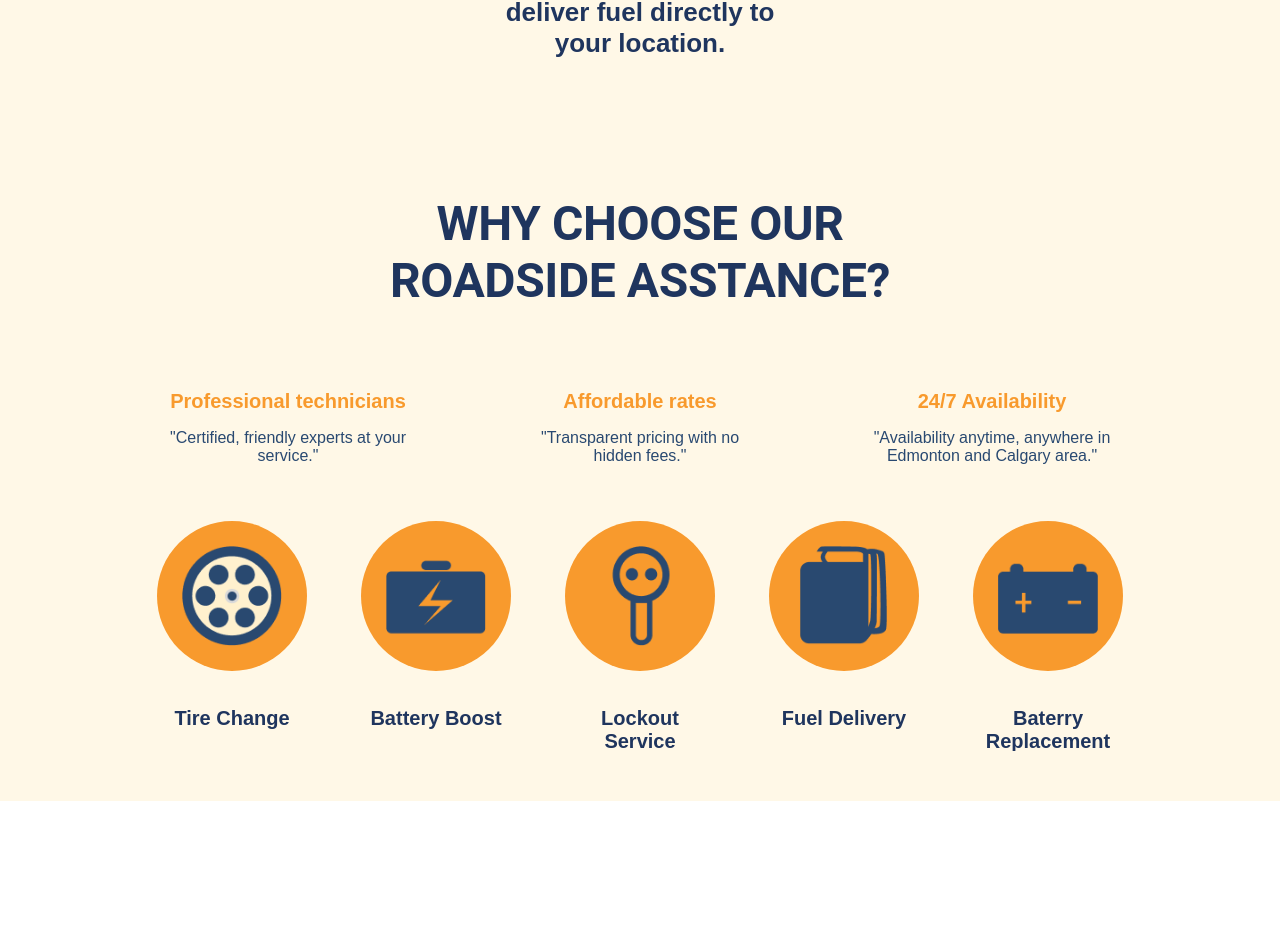
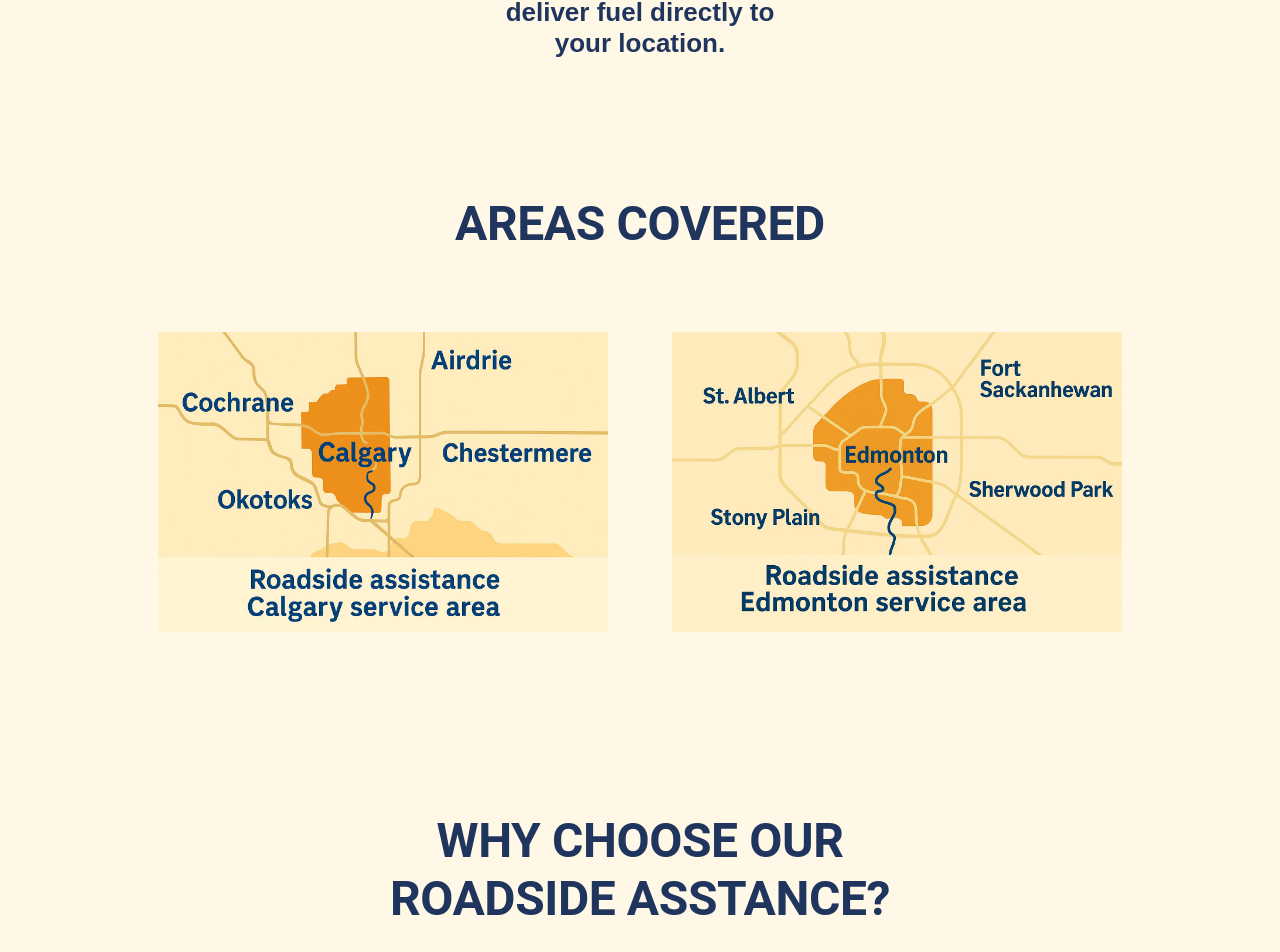
Before and after one commit to Marcobc-exe/fonelcorp, a React (Vite) app: page / in a window 1280 px wide. Shown: the part 2666-3618 px from the top of the page. Before the commit the page ends 3467 px from the top, so only its background shows below. Built offline with nearby package versions, Linux system fonts and the light colour scheme.

Commit message:
funct: Areas covered section was created

```diff
--- a/src/App.tsx
+++ b/src/App.tsx
@@ -3,6 +3,7 @@ import './App.css'
 import { HeroTitle } from './components/HeroTitle/HeroTittle'
 import { OurServices } from './components/OurServices/OurServices'
 import { ChooseUs } from './components/ChooseUs/ChooseUs'
+import { AreasCovered } from './components/AreasCovered/AreasCovered'
 
 const App = () => {
 
@@ -10,6 +11,7 @@ const App = () => {
     <Layout>
       <HeroTitle />
       <OurServices />
+      <AreasCovered />
       <ChooseUs />
     </Layout>
   )
--- /dev/null
+++ b/src/components/AreasCovered/AreasCovered.tsx
@@ -0,0 +1,44 @@
+import { Box } from "@mui/material";
+import { Typography } from "../Typography/Typography";
+
+export const AreasCovered = () => {
+  return (
+    <Box
+      component={"div"}
+      bgcolor={"#FFF8E7"}
+      paddingInline={"30px"}
+      paddingBlock={"50px"}
+    >
+      <Typography variant="h2" textAlign={"center"} marginBottom={10}>
+        AREAS COVERED
+      </Typography>
+
+      <Box
+        component={'div'}
+        sx={{
+          display: 'flex',
+          flexDirection: 'row',
+          flexWrap: 'wrap',
+          justifyContent: 'center',
+          gap: 8,
+          marginBottom: 10
+        }}
+      >
+        <Box
+          component={'img'}
+          src={'./images/calgary-map.jpg'}
+          sx={{
+            width: '450px'
+          }}
+        />
+        <Box
+          component={'img'}
+          src={'./images/edmonton-map.jpg'}
+          sx={{
+            width: '450px'
+          }}
+        />
+      </Box>
+    </Box>
+  );
+};
```
Also changed, not shown: public/images/calgary-map.jpg (added), public/images/edmonton-map.jpg (added).
